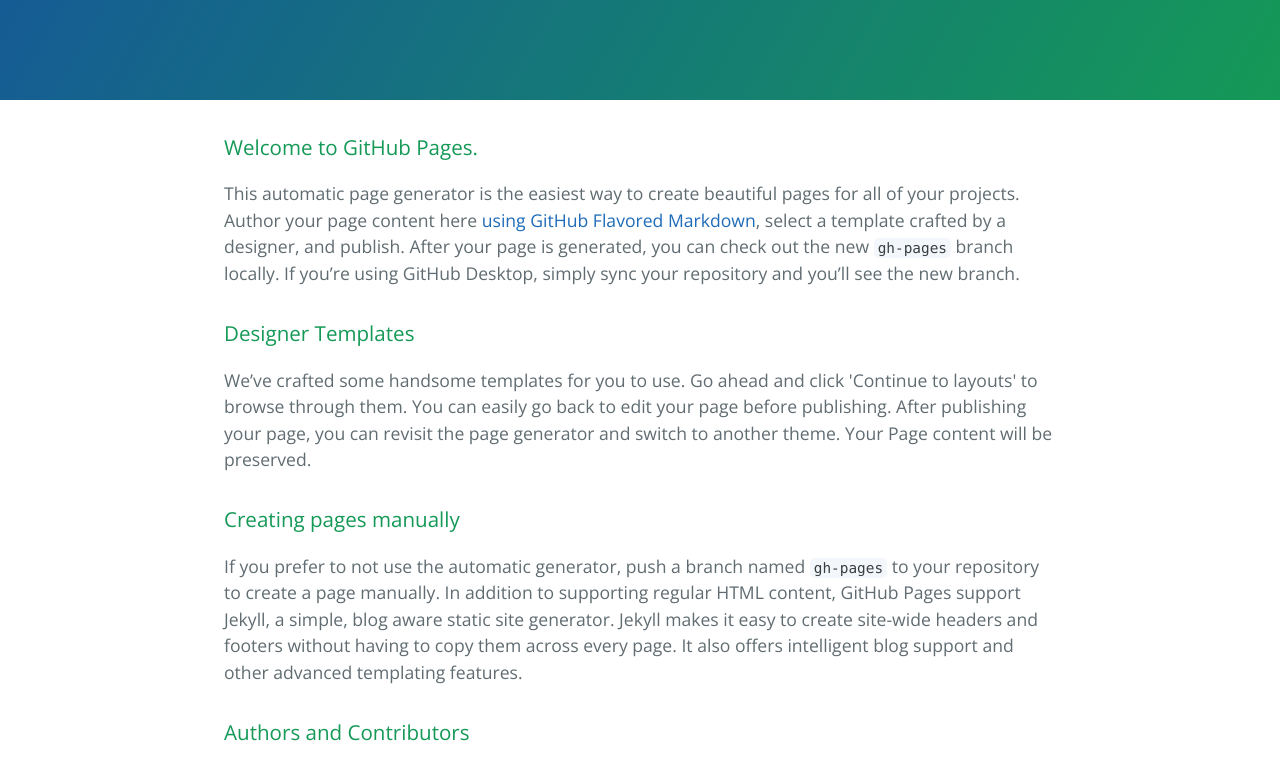
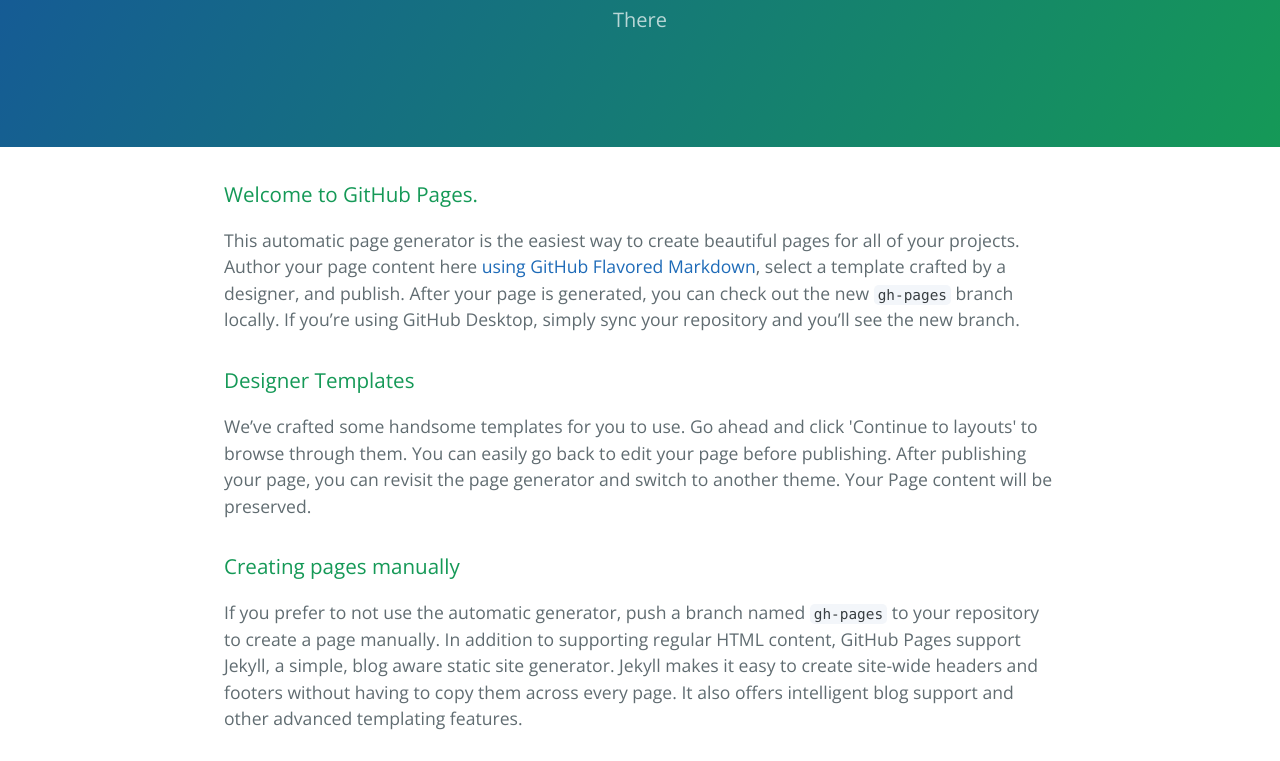
Before and after one commit to sergioviera/sergioviera.github.io, a plain HTML site: page index.html in a window 1280 px wide. Shown: the part 170-931 px from the top of the page. Drawn offline with nearby package versions, Linux system fonts and the light colour scheme.

Commit message:
Update index.html

```diff
--- a/index.html
+++ b/index.html
@@ -12,7 +12,7 @@
   <body>
     <section class="page-header">
       <h1 class="project-name">HI!</h1>
-      <h2 class="project-tagline"></h2>
+      <h2 class="project-tagline">There</h2>
     </section>
 
     <section class="main-content">
```
